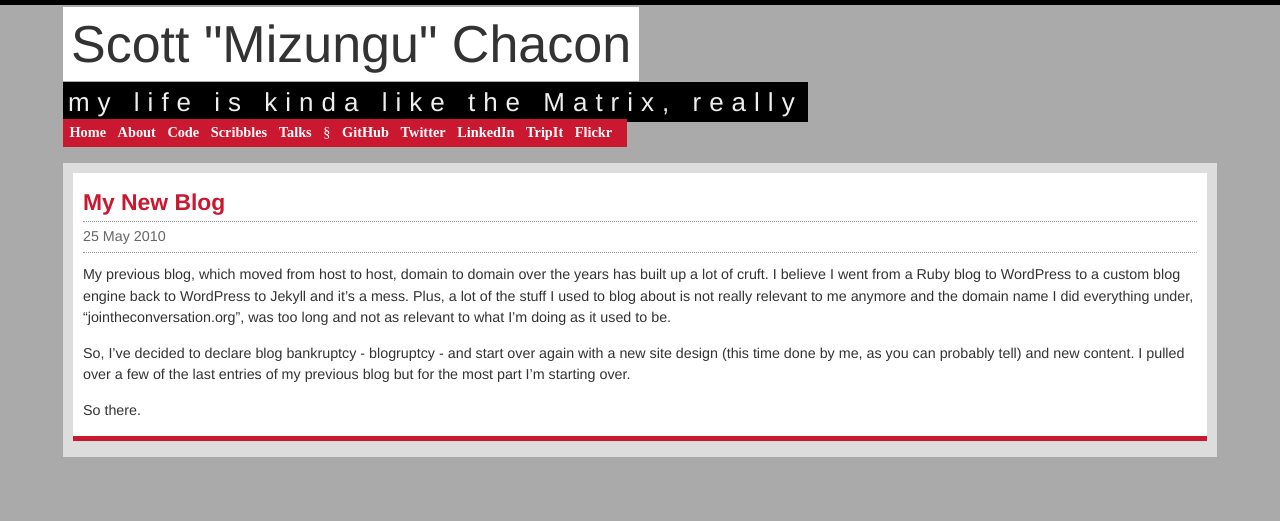
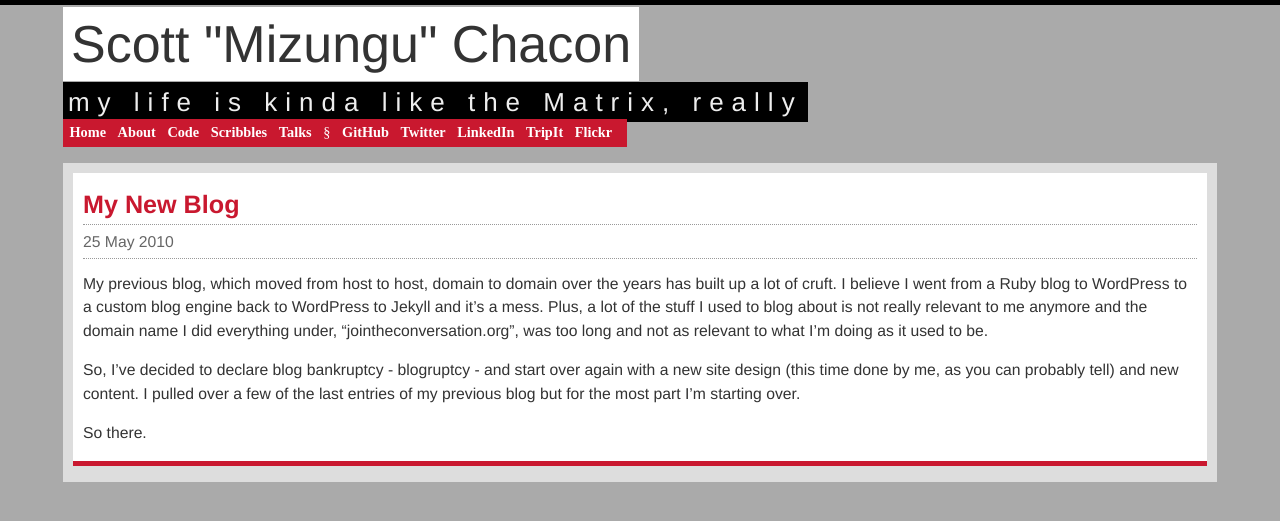
Before and after one commit to scottchacon/scottchacon.github.com, a Jekyll site: the page built from _posts/life/2010-05-25-blog-over.markdown, in a window 1280 px wide. Shown: the top 521 px of the page. Built offline with Jekyll 4.4.1, drawn with Linux system fonts in a browser that asks for light colours; nearby versions of some CDN libraries; library files that are not in the unit come from our copies.

Commit message:
better styles

```diff
--- a/_layouts/post.html
+++ b/_layouts/post.html
@@ -10,13 +10,15 @@
 		<link rel="stylesheet" type="text/css" href="/css/nav.css" media="screen" />
 
 		<style type="text/css">
-	  	  body { background: #aaa }
-	    </style>
+      body { background: #aaa }
+      .article { font-size: 1.1em; vertical-align: 1.3em; }
+      .article h2 { margin-bottom: 10px }
+      .article h4 { margin-bottom: 20px; margin-top: 20px; }
+      .article pre { background: #eee; font-size: 0.8em; padding: 10px; }
+	  </style>
 
 		<!--[if IE 6]><link rel="stylesheet" type="text/css" href="/css/ie6.css" media="screen" /><![endif]-->
 		<!--[if IE 7]><link rel="stylesheet" type="text/css" href="/css/ie.css" media="screen" /><![endif]-->
-		<script type="text/javascript" src="http://use.typekit.com/kau4vup.js"></script>
-		<script type="text/javascript">try{Typekit.load();}catch(e){}</script>
 		<script type="text/javascript" src="/js/jquery-1.4.1.min.js"></script>
 		<script type="text/javascript" src="/js/jquery-ui.min.js"></script>
 		<script type="text/javascript" src="/js/action.js"></script>
```
